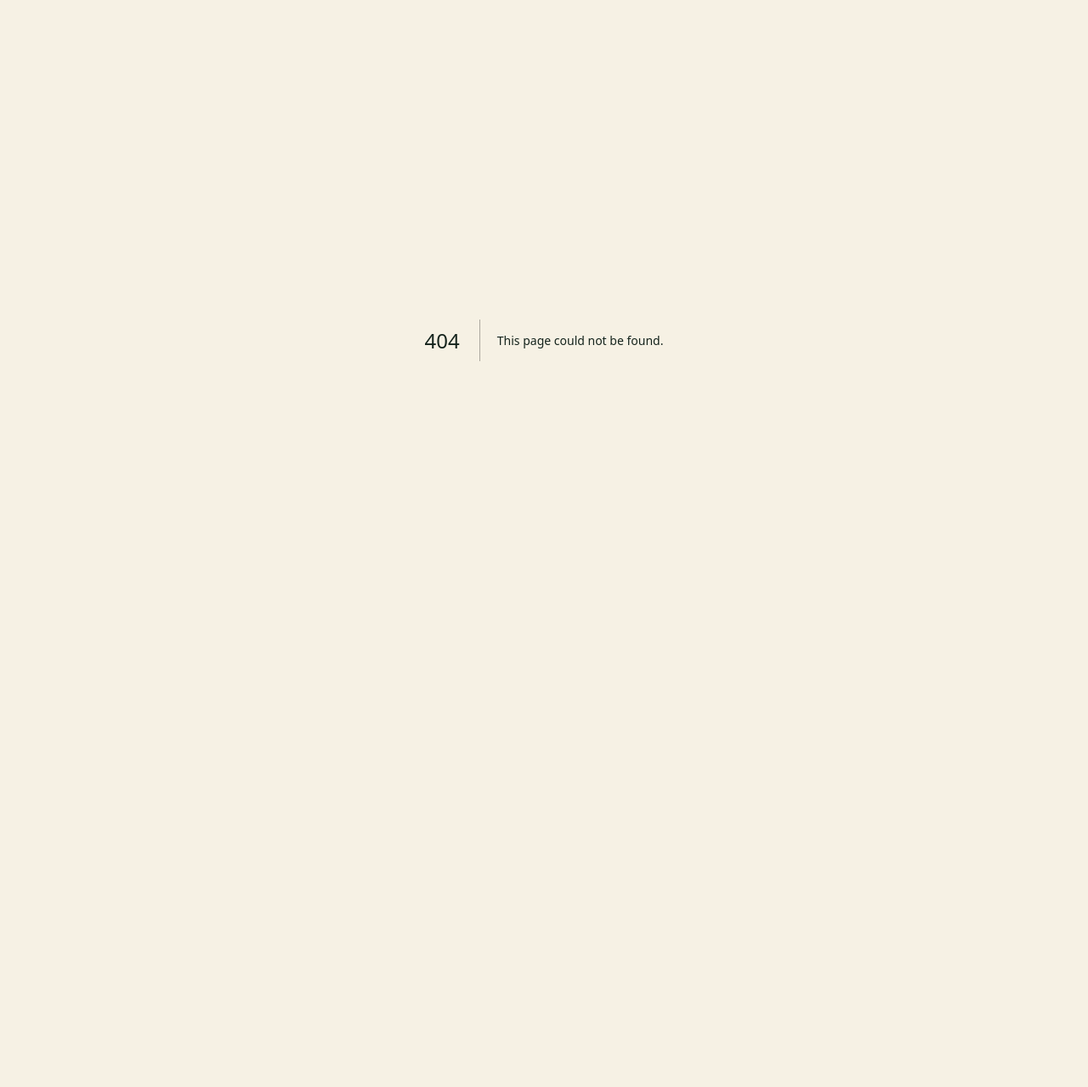
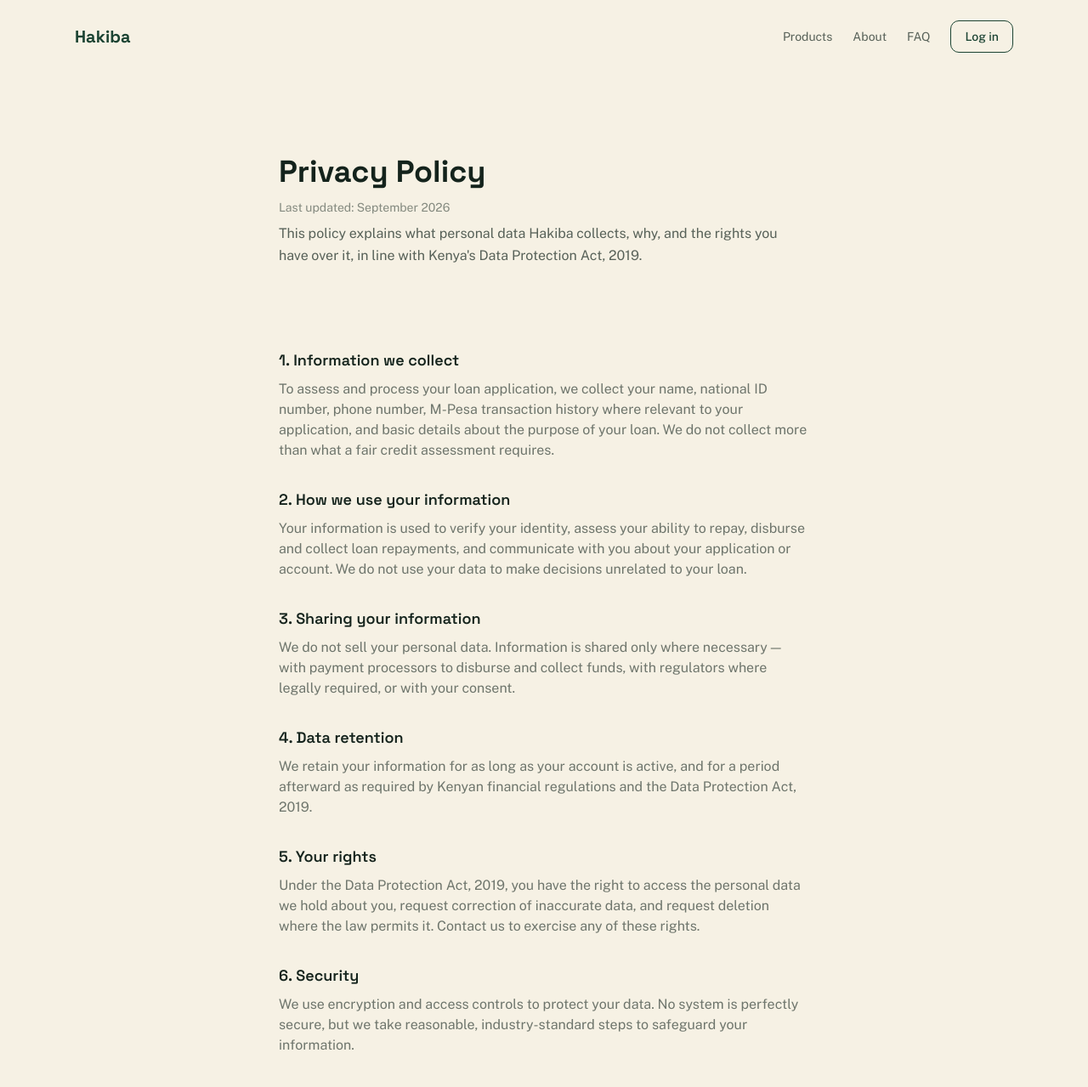
Before and after one commit to bennedictbett/Hakiba, a Next.js app in the folder client/: page /privacy in a window 1280 px wide. Before the commit this address had no page. Shown: the top 1279 px of the page at 85% size. Before the commit the page ends 800 px from the top, so only its background shows below. Built offline with nearby package versions, Linux system fonts and the light colour scheme.

Commit message:
Added privacy policy page

```diff
--- /dev/null
+++ b/client/app/(marketing)/privacy/page.tsx
@@ -0,0 +1,70 @@
+import Nav from "@/components/Nav";
+
+const SECTIONS = [
+  {
+    title: "1. Information we collect",
+    body: "To assess and process your loan application, we collect your name, national ID number, phone number, M-Pesa transaction history where relevant to your application, and basic details about the purpose of your loan. We do not collect more than what a fair credit assessment requires.",
+  },
+  {
+    title: "2. How we use your information",
+    body: "Your information is used to verify your identity, assess your ability to repay, disburse and collect loan repayments, and communicate with you about your application or account. We do not use your data to make decisions unrelated to your loan.",
+  },
+  {
+    title: "3. Sharing your information",
+    body: "We do not sell your personal data. Information is shared only where necessary — with payment processors to disburse and collect funds, with regulators where legally required, or with your consent.",
+  },
+  {
+    title: "4. Data retention",
+    body: "We retain your information for as long as your account is active, and for a period afterward as required by Kenyan financial regulations and the Data Protection Act, 2019.",
+  },
+  {
+    title: "5. Your rights",
+    body: "Under the Data Protection Act, 2019, you have the right to access the personal data we hold about you, request correction of inaccurate data, and request deletion where the law permits it. Contact us to exercise any of these rights.",
+  },
+  {
+    title: "6. Security",
+    body: "We use encryption and access controls to protect your data. No system is perfectly secure, but we take reasonable, industry-standard steps to safeguard your information.",
+  },
+  {
+    title: "7. Changes to this policy",
+    body: "We may update this policy as our services or legal obligations change. Material changes will be communicated before they take effect.",
+  },
+];
+
+export default function PrivacyPage() {
+  return (
+    <main>
+      <Nav />
+
+      <section className="mx-auto max-w-2xl px-6 py-16 sm:py-24">
+        <h1 className="mb-3 font-display text-3xl font-bold text-ink sm:text-4xl">Privacy Policy</h1>
+        <p className="mb-2 font-body text-sm text-ink/50">Last updated: September 2026</p>
+        <p className="font-body leading-relaxed text-ink/70">
+          This policy explains what personal data Hakiba collects, why, and the rights you have over it,
+          in line with Kenya&apos;s Data Protection Act, 2019.
+        </p>
+      </section>
+
+      <section className="mx-auto max-w-2xl px-6 pb-16 sm:pb-24">
+        <div className="space-y-8">
+          {SECTIONS.map((section) => (
+            <div key={section.title}>
+              <h2 className="mb-2 font-display text-lg font-semibold text-ink">{section.title}</h2>
+              <p className="font-body text-sm leading-relaxed text-ink/60 sm:text-base">{section.body}</p>
+            </div>
+          ))}
+        </div>
+
+        <p className="mt-10 font-body text-sm text-ink/60">
+          Questions about your data? <a href="/contact" className="text-savanna underline">Contact us</a>.
+        </p>
+      </section>
+
+      <footer className="border-t border-mist px-6 py-8 text-center font-body text-xs text-ink/50">
+        Hakiba is a licensed Digital Credit Provider. Read our{" "}
+        <a href="/terms" className="underline">Terms</a> and{" "}
+        <a href="/privacy" className="underline">Privacy Policy</a>.
+      </footer>
+    </main>
+  );
+}
```
